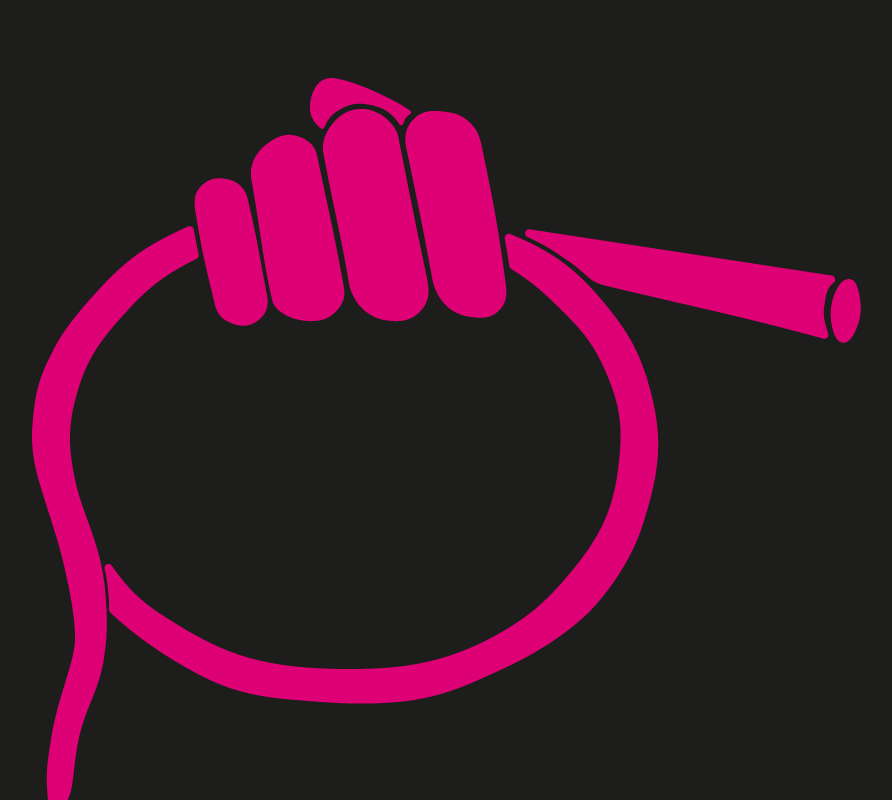
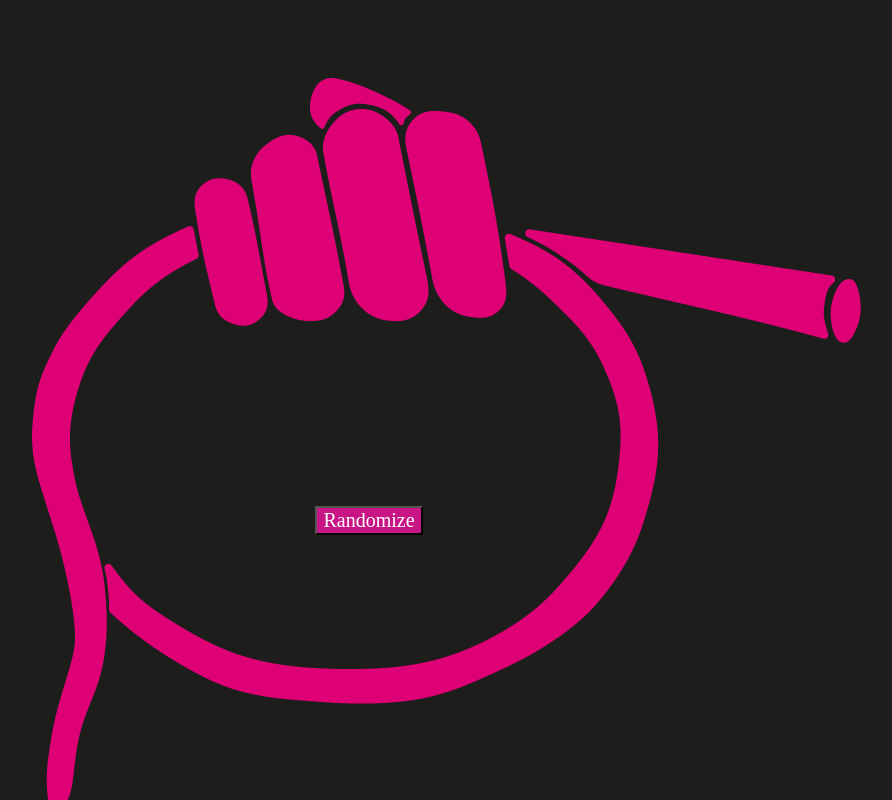
Before and after one commit to lucianozapata/morf, a React (Create React App) app: page / in a window 1280 px wide. Both pictures are taken after a click on the button "Let's morf". Shown: the whole page, without its empty margins (271-1163 px from the left). Built offline with nearby package versions, Linux system fonts and the light colour scheme.

Commit message:
fix: aligned text and button

```diff
--- a/src/css/index.css
+++ b/src/css/index.css
@@ -57,7 +57,6 @@ html, body {
   height: 100%;
   display: flex;
   list-style: none;
-  padding-left: 5px;
   align-self: center;
   }
 
@@ -72,6 +71,8 @@ html, body {
 
 #testingdiv {
     display: flex;
+    justify-content: center;
+    align-items: center;
     width: 100%;
     height: 100%;
     flex-direction: column;
@@ -79,3 +80,33 @@ html, body {
 #newDiv{
   align-self: center;
 }
+
+#dropDiv{
+
+  height: 30%;
+}
+
+#shuffleDiv{
+  margin: 5px;
+}
+.button {
+  border: none;
+  color: black;
+  text-align: center;
+  text-decoration: none;
+  display: inline-block;
+  font-size: 20px;
+  margin: 8px 4px;
+  transition-duration: 0.4s;
+  background-color: purple;
+  cursor: pointer;
+}
+
+
+
+#buttonDiv{
+  background-color: #C71585;
+  color: white;
+  font-family: cursive;
+  font-size: 20px;
+}
--- a/src/views/dragView.js
+++ b/src/views/dragView.js
@@ -1,6 +1,7 @@
 import React from "react";
 import {DragDropContext, Droppable, Draggable} from "react-beautiful-dnd"
 import Box from "../components/Box"
+import Button from "react-bootstrap"
 
 
 
@@ -26,10 +27,11 @@ export default function dragView(props) {
 
     return (
         <div id="testingdiv">
+            <div id="dropDiv">
                 <DragDropContext onDragEnd={handleDragEnd}>
                     <Droppable droppableId="boxes" direction="horizontal">
                         {(provided) => (
-                            <ul className="morfList" ref={provided.innerRef} {...provided.droppableProps}>
+                            <div className="morfList" ref={provided.innerRef} {...provided.droppableProps}>
                                 <div id="newDiv">
                                 {box.map((name, index) =>
                                     validInput(name) && (
@@ -48,12 +50,16 @@ export default function dragView(props) {
                                 {provided.placeholder}
                                 </div>
 
-                            </ul>
+                            </div>
 
                         )}
 
                     </Droppable>
                 </DragDropContext>
+            </div>
+            <div id="shuffleDiv">
+                <button id="buttonDiv">Randomize</button>
+            </div>
         </div>
     )
 }
```
